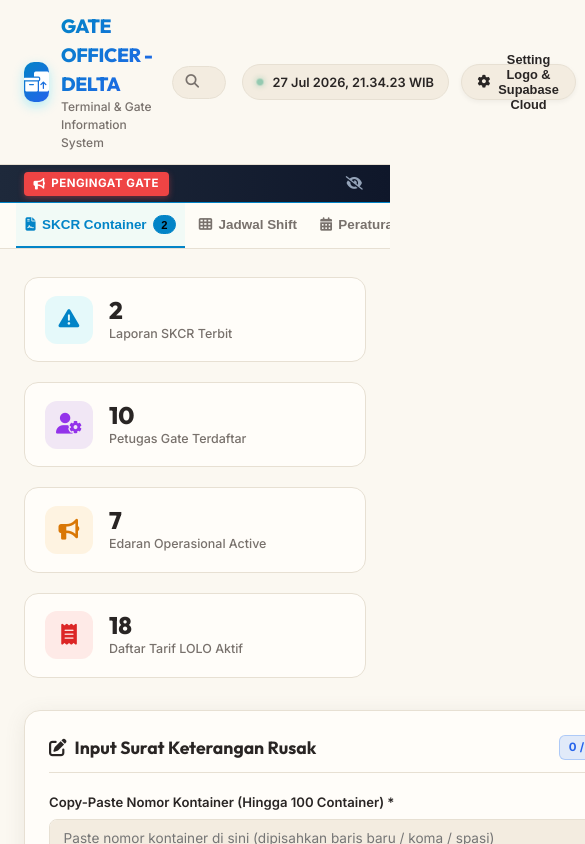
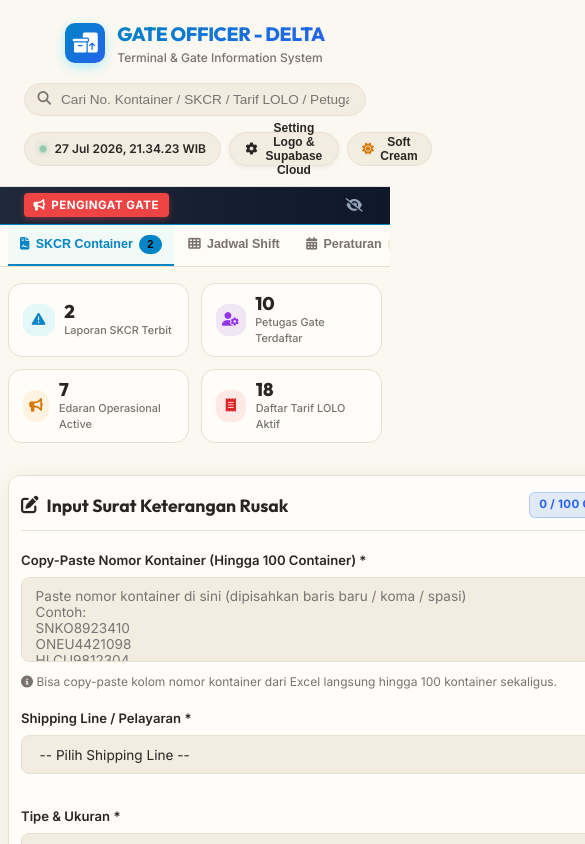
Before and after one commit to brianrachmat8/gate-officer-delta, a website: page index.html in a window 390 px wide. Shown: the top 844 px of the page, 585 px wide, since content can reach past the window. Drawn offline with nearby package versions, Linux system fonts and the light colour scheme; no server answers.

Commit message:
style: optimize layout and components for excellent responsive presentation on smartphones and mobile screens

```diff
--- a/css/style.css
+++ b/css/style.css
@@ -1052,3 +1052,130 @@ textarea.form-control {
   flex-wrap: wrap;
   gap: 0.5rem;
 }
+
+/* ==========================================================================
+   Mobile & Smartphone Responsive Refinements (Polished)
+   ========================================================================== */
+@media (max-width: 768px) {
+  /* Header adjustments */
+  .header-container {
+    flex-direction: column;
+    align-items: stretch;
+    gap: 0.75rem;
+    padding: 0.5rem 0;
+  }
+
+  .brand-logo {
+    justify-content: center;
+  }
+
+  .global-search-container {
+    max-width: 100%;
+    margin: 0.25rem 0;
+  }
+
+  .header-actions {
+    justify-content: space-between;
+    width: 100%;
+    gap: 0.5rem;
+  }
+
+  .clock-badge,
+  .theme-toggle-btn,
+  .header-actions .btn-sm {
+    flex: 1;
+    justify-content: center;
+    font-size: 0.75rem !important;
+    height: 34px !important;
+  }
+
+  /* Nav tabs horizontal scrolling indicators */
+  .app-nav {
+    padding: 0;
+  }
+
+  .nav-container {
+    gap: 0.15rem;
+    padding: 0 0.5rem;
+  }
+
+  .nav-tab {
+    padding: 0.65rem 0.75rem;
+    font-size: 0.78rem;
+  }
+
+  /* Grid Layout Normalizations */
+  .grid-skcr-layout {
+    grid-template-columns: 1fr !important;
+    gap: 1rem;
+  }
+
+  /* Compact padding for cards and main body */
+  .app-main {
+    padding: 1rem 0.5rem !important;
+  }
+
+  .glass-card {
+    padding: 1rem 0.75rem !important;
+    border-radius: 12px;
+  }
+}
+
+@media (max-width: 640px) {
+  /* KPI 2x2 layout on phones */
+  .grid-4 {
+    grid-template-columns: repeat(2, 1fr) !important;
+    gap: 0.75rem !important;
+  }
+
+  .kpi-card {
+    padding: 0.6rem 0.85rem !important;
+    gap: 0.6rem !important;
+  }
+
+  .kpi-value {
+    font-size: 1.15rem !important;
+    line-height: 1.1;
+  }
+
+  .kpi-label {
+    font-size: 0.68rem !important;
+  }
+
+  .kpi-icon {
+    width: 32px !important;
+    height: 32px !important;
+    font-size: 0.85rem !important;
+  }
+
+  /* Grid-3 and Grid-2 wrap naturally to 1 column */
+  .grid-2, .grid-3 {
+    grid-template-columns: 1fr !important;
+    gap: 1rem !important;
+  }
+
+  /* Modal responsiveness */
+  .modal-backdrop {
+    padding: 0.5rem;
+  }
+
+  .modal-container {
+    border-radius: 12px;
+    max-height: 95vh;
+  }
+
+  .modal-body {
+    padding: 1rem;
+  }
+
+  .modal-header, .modal-footer {
+    padding: 0.75rem 1rem;
+  }
+
+  /* Table actions spacing */
+  .data-table td .btn,
+  .data-table td button {
+    padding: 0.25rem 0.4rem !important;
+    font-size: 0.7rem !important;
+  }
+}
```
